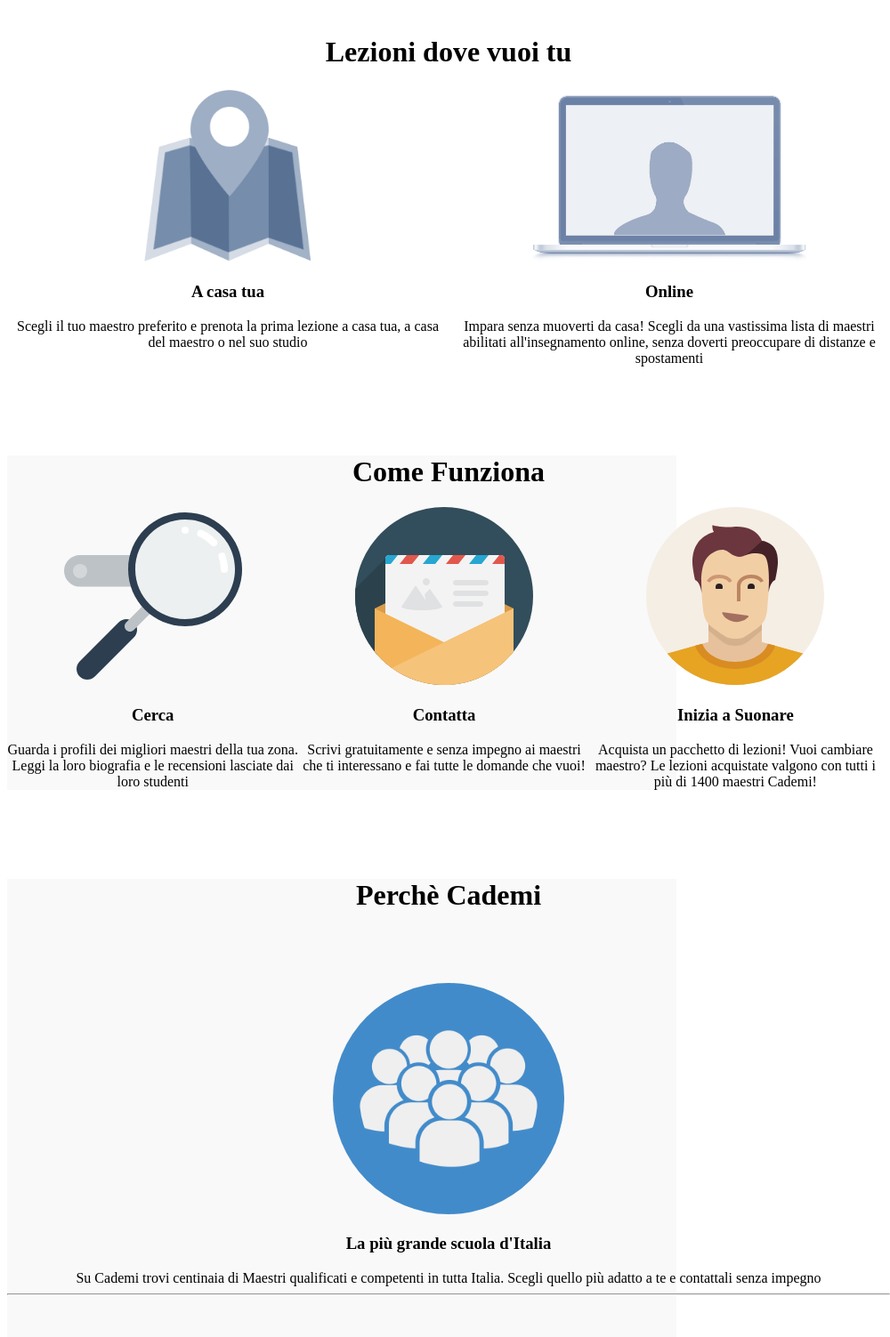
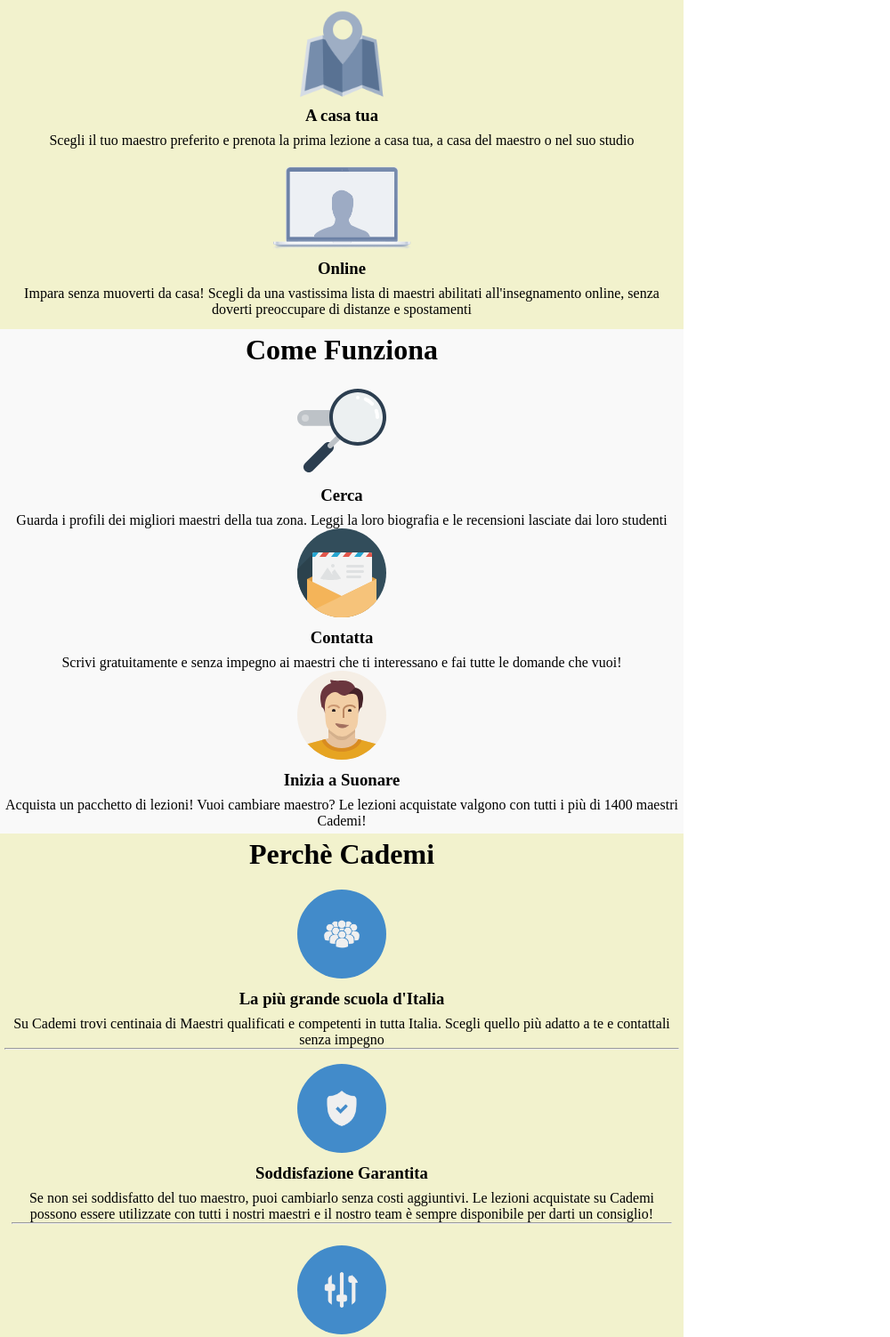
Before and after one commit to AndreaDex/html-css-resp-wannabe-12bool, a plain HTML site: page index.html in a window 768 px wide. Shown: the part 60-1563 px from the top of the page at 89% size, 1000 px wide, since content can reach past the window. Drawn offline with Linux system fonts and the light colour scheme.

Commit message:
complete

```diff
--- a/framework.css
+++ b/framework.css
@@ -6,8 +6,8 @@
 
 *{
     box-sizing: border-box;
-    margin: 0%;
-    padding: 0%;
+/*     margin: 0%;
+    padding: 0%; */
 }
 
 .container{
--- a/index.html
+++ b/index.html
@@ -5,17 +5,18 @@
     <meta name="viewport" content="width=device-width, initial-scale=1.0">
     <link rel="stylesheet" href="style.css">
     <title>Boolean aCademy</title>
+    <link rel="stylesheet" href="framework.css">
   </head>
   <body>
     <div id="lezioni" class="container">
       <div class="row">
         <h1>Lezioni dove vuoi tu</h1>
-        <div class="left">
+        <div class="left col-xs-12 col-md-12 col-lg-6 ">
           <img src="img/icon/maps.png" alt="">
           <h3>A casa tua</h3>
           Scegli il tuo maestro preferito e prenota la prima lezione a casa tua, a casa del maestro o nel suo studio
         </div>
-        <div class="right">
+        <div class="right col-xs-12 col-md-12 col-lg-6 ">
           <img src="img/icon/screen.png" alt="">
           <h3>Online</h3>
           Impara senza muoverti da casa! Scegli da una vastissima lista di maestri abilitati all'insegnamento online, senza doverti preoccupare di distanze e spostamenti
@@ -26,17 +27,17 @@
     <div id="steps" class="container grey">
       <div class="row">
         <h1>Come Funziona</h1>
-        <div class="left">
+        <div class="left col-xs-12 col-md-12 col-lg-4">
           <img src="img/search.svg" alt="">
           <h3>Cerca</h3>
           Guarda i profili dei migliori maestri della tua zona. Leggi la loro biografia e le recensioni lasciate dai loro studenti
         </div>
-        <div class="central">
+        <div class=" central col-xs-12 col-md-12 col-lg-4">
           <img src="img/letter.svg" alt="">
           <h3>Contatta</h3>
           Scrivi gratuitamente e senza impegno ai maestri che ti interessano e fai tutte le domande che vuoi!
         </div>
-        <div class="right">
+        <div class="right col-xs-12 col-md-12 col-lg-4">
           <img src="img/male.svg" alt="">
           <h3>Inizia a Suonare</h3>
           Acquista un pacchetto di lezioni! Vuoi cambiare maestro? Le lezioni acquistate valgono con tutti i più di 1400 maestri Cademi!
@@ -47,19 +48,19 @@
     <div id="why" class="container grey">
       <div class="row">
         <h1>Perchè Cademi</h1>
-        <div class="first">
+        <div class="fisrt col-xs-12 col-md-12 col-lg-12">
           <img src="img/icon/profile.png" alt="">
           <h3>La più grande scuola d'Italia</h3>
           Su Cademi trovi centinaia di Maestri qualificati e competenti in tutta Italia. Scegli quello più adatto a te e contattali senza impegno
           <hr>
         </div>
-        <div class="second">
+        <div class="second col-xs-12 col-md-12 col-lg-12">
           <img src="img/icon/secure.png" alt="">
           <h3>Soddisfazione Garantita</h3>
           Se non sei soddisfatto del tuo maestro, puoi cambiarlo senza costi aggiuntivi. Le lezioni acquistate su Cademi possono essere utilizzate con tutti i nostri maestri e il nostro team è sempre disponibile per darti un consiglio!
           <hr>
         </div>
-        <div class="third">
+        <div class="third col-xs-12 col-md-12 col-lg-12">
           <img src="img/icon/flex.png" alt="">
           <h3>Flessibile e Conveniente</h3>
           Cademi non ha alcun costo d’iscrizione a differenza delle scuole di musica tradizionali. Inoltre, sei tu a scegliere dove fare lezione e gli orari delle tue lezioni.
--- a/style.css
+++ b/style.css
@@ -6,11 +6,11 @@
 }
 
 /* BLOCCO LEZIONI */
-#lezioni .row>.left,
+/* #lezioni .row>.left,
 #lezioni .row>.right {
   width: 50%;
   float: left;
-}
+} */
 
 #lezioni .row img {
   /* per centrare orizzontalmente */
@@ -24,12 +24,12 @@
 }
 
 /* BLOCCO STEPS */
-#steps .row>.left,
+/* #steps .row>.left,
 #steps .row>.central,
 #steps .row>.right {
   float: left;
   width: 33%;
-}
+} */
 
 #steps {
   text-align: center;
@@ -43,7 +43,6 @@
 #why .row>.first,
 #why .row>.second,
 #why .row>.third {
-  width: 100%;
   margin-top: 80px;
 }
 
@@ -71,3 +70,111 @@
 .clear {
   clear: both;
 }
+
+@media screen and (max-width: 767px) {
+
+  /* REGOLE COMUNI */
+  body{
+    margin: 0;
+  }
+
+  .container, #why{
+    background-color: rgba(242, 242, 205, 1);
+  }
+
+  .row{
+    padding: 5px;
+    margin: 0;
+    width: 100%;
+  }
+
+  h1{
+    margin-top: 0;
+  }
+
+  h3{
+    margin: 8px;
+  }
+
+  hr{
+    margin: 0;
+  }
+
+  img{
+    height: 100px;
+  }
+
+  /* BLOCCO LEZIONI */
+  #lezioni .row>.left,
+  #lezioni .row>.right {
+    padding: 8px;
+  }
+
+  /* BLOCCO STEPS */
+  #lezioni .row>.left,
+  #lezioni .row>.right {
+    padding: 8px;
+  }
+
+  /* BLOCCO WHY */
+  #why .row>.first,
+  #why .row>.second,
+  #why .row>.third {
+    margin-top: 8px;
+    padding: 8px;
+  }
+
+}
+
+@media  screen and (min-width: 768px) and (max-width: 991px){
+   /* REGOLE COMUNI */
+   body{
+    margin: 0;
+  }
+
+  .container, #why{
+    background-color: rgba(242, 242, 205, 1);
+  }
+
+  .row{
+    padding: 5px;
+    margin: 0;
+    width: 100%;
+  }
+
+  h1{
+    margin-top: 0;
+  }
+
+  h3{
+    margin: 8px;
+  }
+
+  hr{
+    margin: 0;
+  }
+
+  img{
+    height: 100px;
+  }
+
+  /* BLOCCO LEZIONI */
+  #lezioni .row>.left,
+  #lezioni .row>.right {
+    padding: 8px;
+  }
+
+  /* BLOCCO STEPS */
+  #lezioni .row>.left,
+  #lezioni .row>.right {
+    padding: 8px;
+  }
+
+  /* BLOCCO WHY */
+  #why .row>.first,
+  #why .row>.second,
+  #why .row>.third {
+    margin-top: 8px;
+    padding: 8px;
+  }
+}
```
